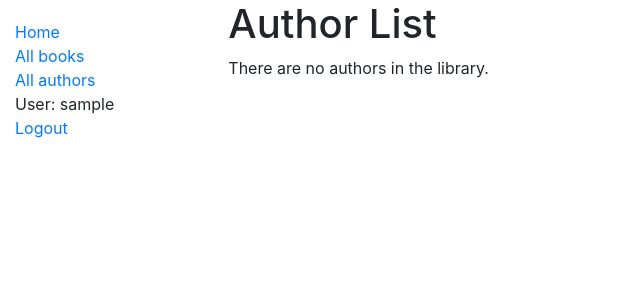
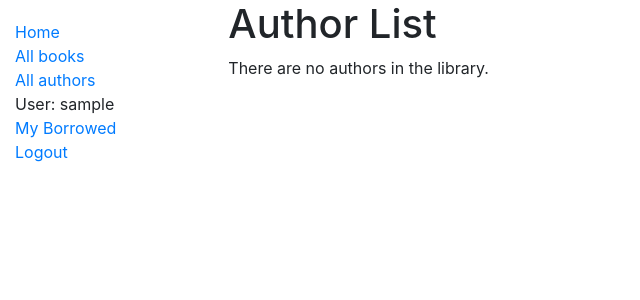
Before and after one commit to Harison-Mwangi/django, a Django app: page /catalog/authors/ in a window 1280 px wide. Shown: the top 300 px of the page, without its empty margins (0-640 px from the left). Run offline with Django 3.2, Linux system fonts and the light colour scheme; the visitor is signed in with stand-in values (Sample User, id 1); data that the repository does not hold is empty; some libraries are stand-ins or nearby versions.

Commit message:
Added the link for on-loan books to the base template

```diff
--- a/django_projects/locallibrary/catalog/templates/base_generic.html
+++ b/django_projects/locallibrary/catalog/templates/base_generic.html
@@ -21,7 +21,9 @@
 
                         {% if user.is_authenticated %}
                             <li>User: {{ user.get_username }}</li>
+                            <li><a href="{% url 'my-borrowed' %}">My Borrowed</a></li>
                             <li><a href="{% url 'logout'%}?next={{request.path}}">Logout</a></li>
+
                         {% else %}
                             <li><a href="{% url 'login'%}?next={{request.path}}">Login</a></li>
                         {% endif %}
```
